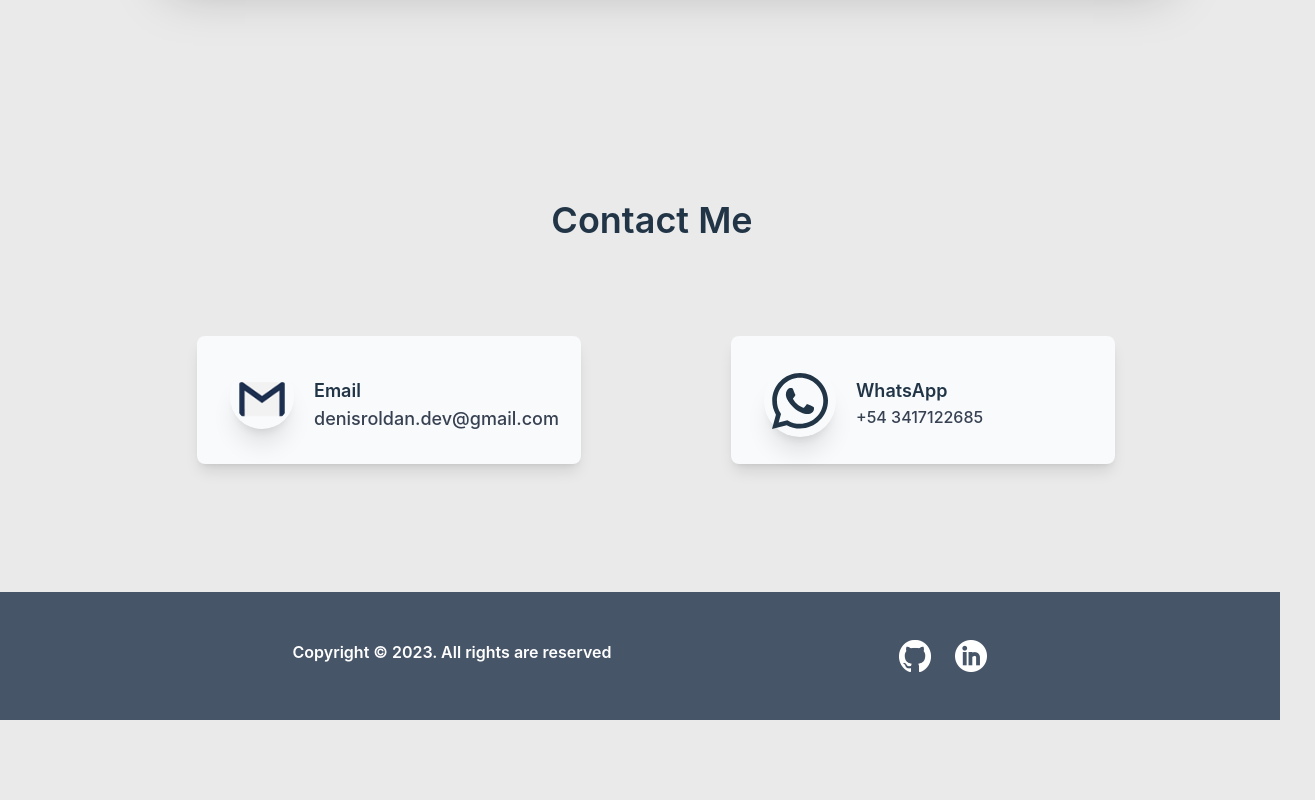
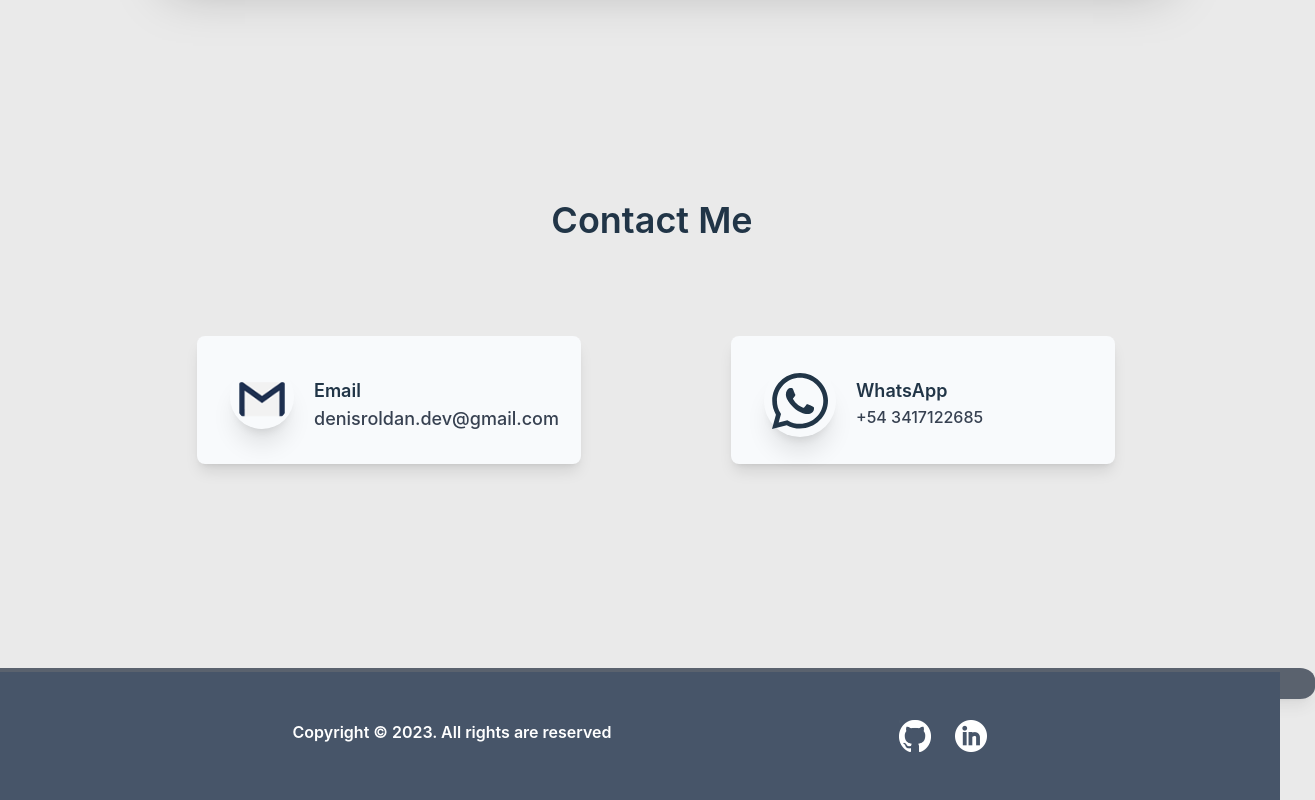
Before and after one commit to denisrold/Portfolio, a React (Vite) app in the folder portfolio/: page / in a window 1280 px wide. Shown: the part 1852-2652 px from the top of the page, 1315 px wide, since content can reach past the window. Before the commit the page ends 2572 px from the top, so only its background shows below. Built offline with nearby package versions, Linux system fonts and the light colour scheme.

Commit message:
Button to Top

```diff
--- /dev/null
+++ b/portfolio/src/components/GoHomeButton.jsx
@@ -0,0 +1,10 @@
+const GoHomeButton =() =>{
+return (
+    <div className="mt-40 h-8 mb-4 flex flex-col max-w-screen-2xl  text-white ">
+    <button className="flex-col-reverse max-w-full items-center justify-center w-full mt-11 hover:mt-9 h-5 opacity-70 scale-x-125 bg-slate-800 hover:opacity-90  hover:shadow-xl rounded-xl hover:brightness-110 focus:outline-none focus:bg-none shadow-lg active:scale-y-90 hover:border-transparent text-center text-2xl  transition-all duration-300 active:text-slate-600">
+        <span className="text-3xl font-semibold font-serif">^</span>
+    </button>
+    </div>
+)
+}
+export default GoHomeButton;
--- a/portfolio/src/views/Contact.jsx
+++ b/portfolio/src/views/Contact.jsx
@@ -4,6 +4,7 @@ import { FontAwesomeIcon } from '@fortawesome/react-fontawesome';
 import { faWhatsapp } from '@fortawesome/free-brands-svg-icons';
 import iconMail from"../assets/icons/gmail.png"
 import {forwardRef} from "react"
+import GoHomeButton from "../components/GoHomeButton";
 
 const ContactMe = (props,contactRef) =>{
     return(
@@ -30,6 +31,7 @@ const ContactMe = (props,contactRef) =>{
                 </div>
             </div>
         </div>
+        <GoHomeButton />
         </div>
     )
 }
```
